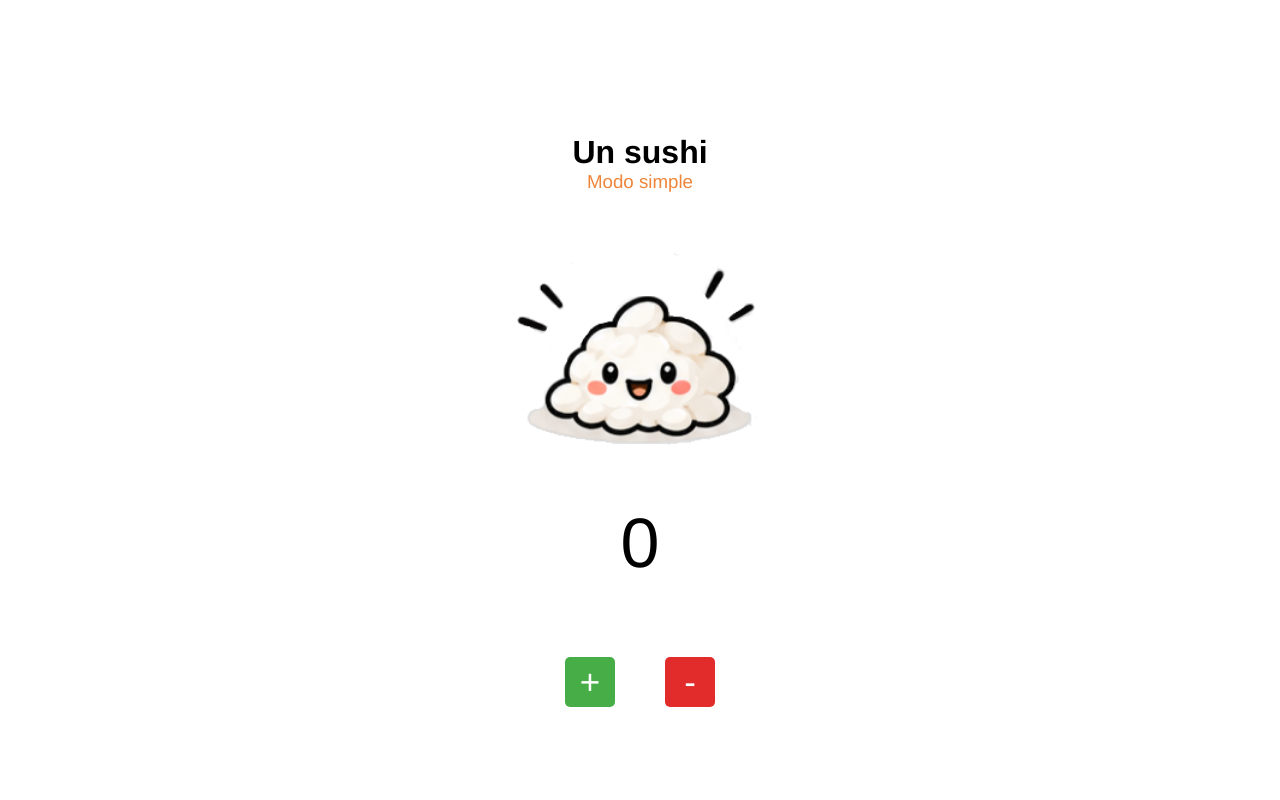
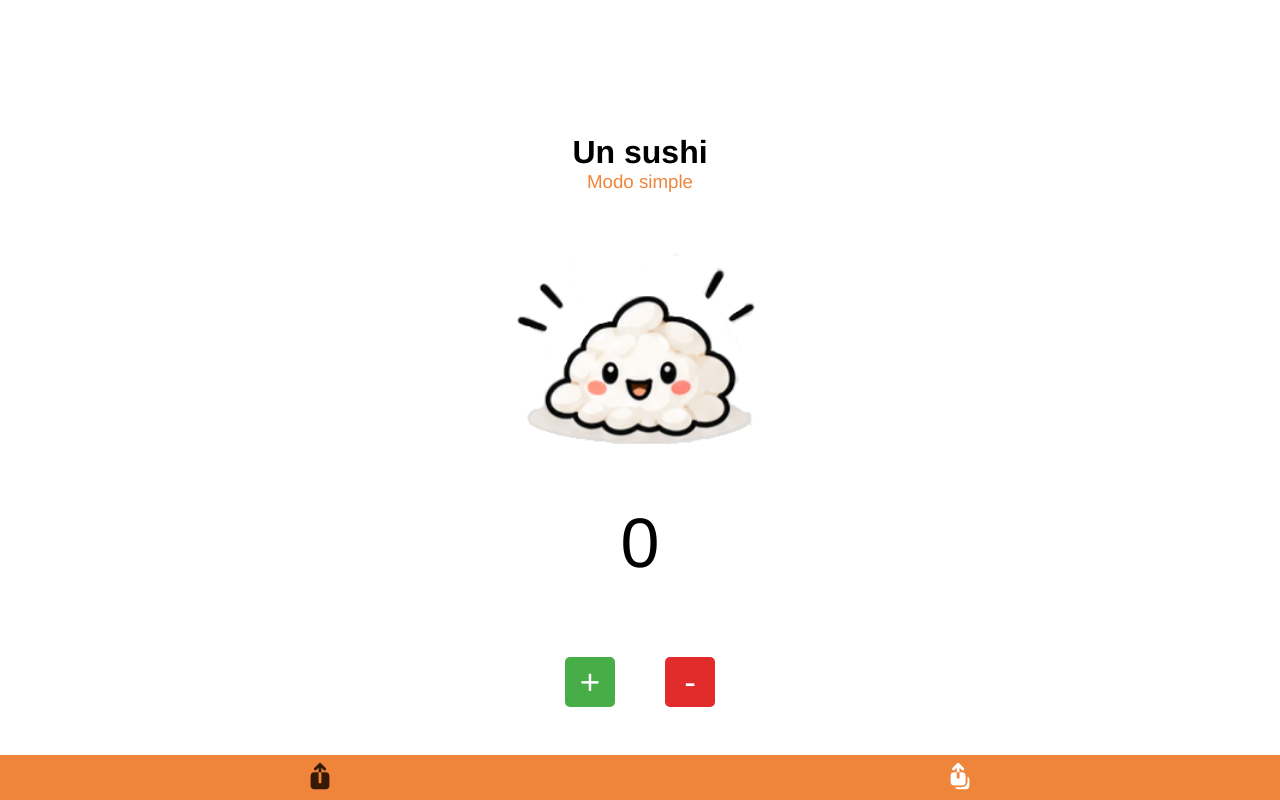
Before and after one commit to jucamgar2/UnSushi, a React (Create React App) app: page / in a window 1280 px wide. Built offline with nearby package versions, Linux system fonts and the light colour scheme.

Commit message:
feat: navigation from modes

```diff
--- a/package.json
+++ b/package.json
@@ -3,6 +3,7 @@
   "version": "0.1.0",
   "private": true,
   "dependencies": {
+    "@heroicons/react": "^2.2.0",
     "@testing-library/dom": "^10.4.2",
     "react": "^19.3.0",
     "react-dom": "^19.3.0",
--- /dev/null
+++ b/src/common/Footer.jsx
@@ -0,0 +1,30 @@
+import { Link, useLocation } from "react-router";
+import { useState } from "react";
+import { ArrowUpOnSquareStackIcon, ArrowUpOnSquareIcon } from "@heroicons/react/16/solid";
+import { ArrowUpOnSquareStackIcon as ArrowUpOnSquareStackIconOutline,  ArrowUpOnSquareIcon as ArrowUpOnSquareIconOutline} from "@heroicons/react/24/outline";
+
+const Footer = () => {
+    const [page, setPage] = useState("Simple")
+
+    const location = useLocation();
+    const inDetail = location.pathname.startsWith('/detail');
+
+    return (
+        <footer className="footer-container">
+            <Link to="/" onClick={() => setPage("Simple")}>
+                <div>
+                    {inDetail && <ArrowUpOnSquareIcon className="icon"/>}
+                    {!inDetail && <ArrowUpOnSquareIcon className="icon-shadow"/>}
+                </div>
+            </Link>
+            <Link to="/detail" onClick={() => setPage("Detail")}>
+                <div>
+                    {!inDetail && <ArrowUpOnSquareStackIcon className="icon"/>}
+                    {inDetail && <ArrowUpOnSquareStackIcon className="icon-shadow"/>}
+                </div>
+            </Link>
+        </footer>
+    )
+}
+
+export default Footer;
--- /dev/null
+++ b/src/common/LayoutWithFooter.jsx
@@ -0,0 +1,13 @@
+import Footer from "./Footer";
+import { Outlet } from "react-router";
+
+const LayoutWithFooter = () => {
+    return (
+        <div>
+            <Outlet/>
+            <Footer/>
+        </div>
+    )
+}
+
+export default LayoutWithFooter;
--- a/src/index.css
+++ b/src/index.css
@@ -110,3 +110,30 @@
 .option-count p {
     margin: 0px;
 }
+
+.footer-container {
+    position: fixed;
+    left: 0px;
+    bottom: 0px;
+    width: 100%;
+    background-color: rgb(238, 133, 58);
+    display: flex;
+    justify-content: space-around;
+    height: 45px;
+    align-items: center;
+}
+
+.footer-container a{
+    text-decoration: none;
+    color: white;
+    font-weight: bold;
+}
+
+.icon {
+    width: 30px;
+}
+
+.icon-shadow {
+    width: 30px;
+    color: rgb(54, 26, 5);
+}
--- a/src/index.js
+++ b/src/index.js
@@ -5,13 +5,16 @@ import reportWebVitals from './reportWebVitals';
 import SimpleCounter from './simpleCounter/SimpleCounter';
 import { BrowserRouter, Routes, Route } from 'react-router';
 import DetailedCounter from './detailedCounter/DetailedCounter';
+import LayoutWithFooter from './common/LayoutWithFooter';
 
 const root = ReactDOM.createRoot(document.getElementById('root'));
 root.render(
     <BrowserRouter>
       <Routes>
-        <Route path="/" element={<SimpleCounter />} />
-        <Route path="/detail" element={<DetailedCounter />} />
+        <Route element ={<LayoutWithFooter/>}>
+          <Route path="/" element={<SimpleCounter />} />
+          <Route path="/detail" element={<DetailedCounter />} />
+        </Route>
       </Routes>
     </BrowserRouter>
 );
```
Also changed, not shown: 1 other file (tests, documents, lock files or other folders).
